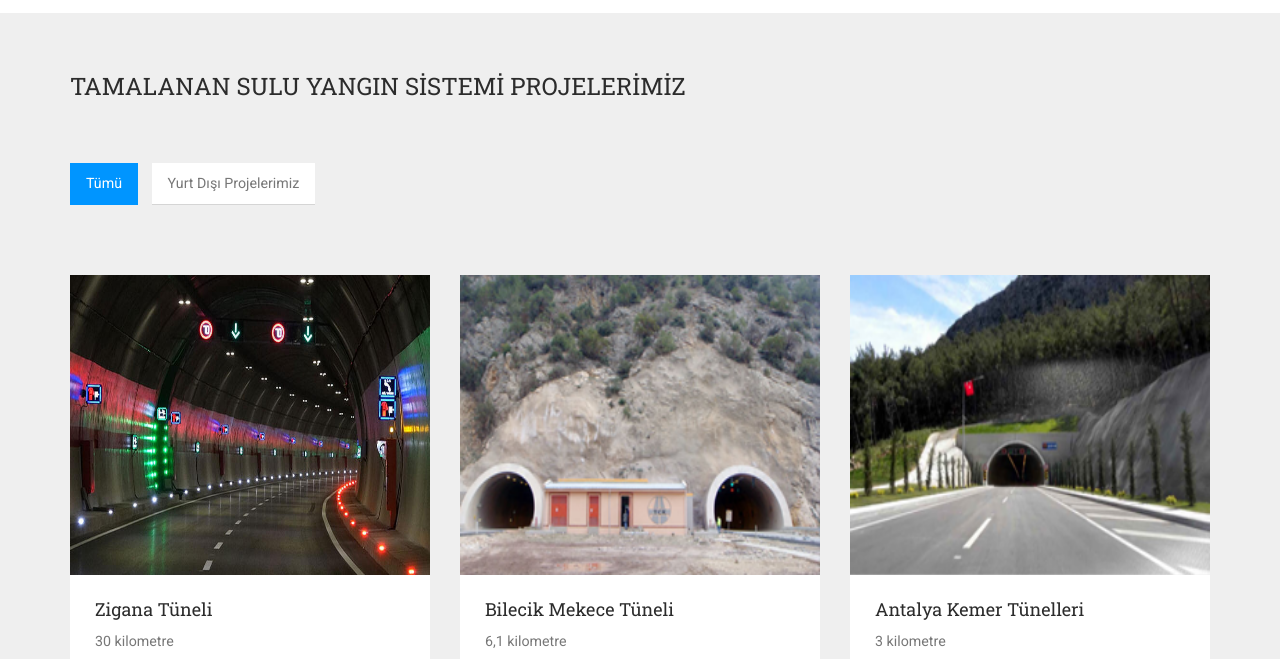
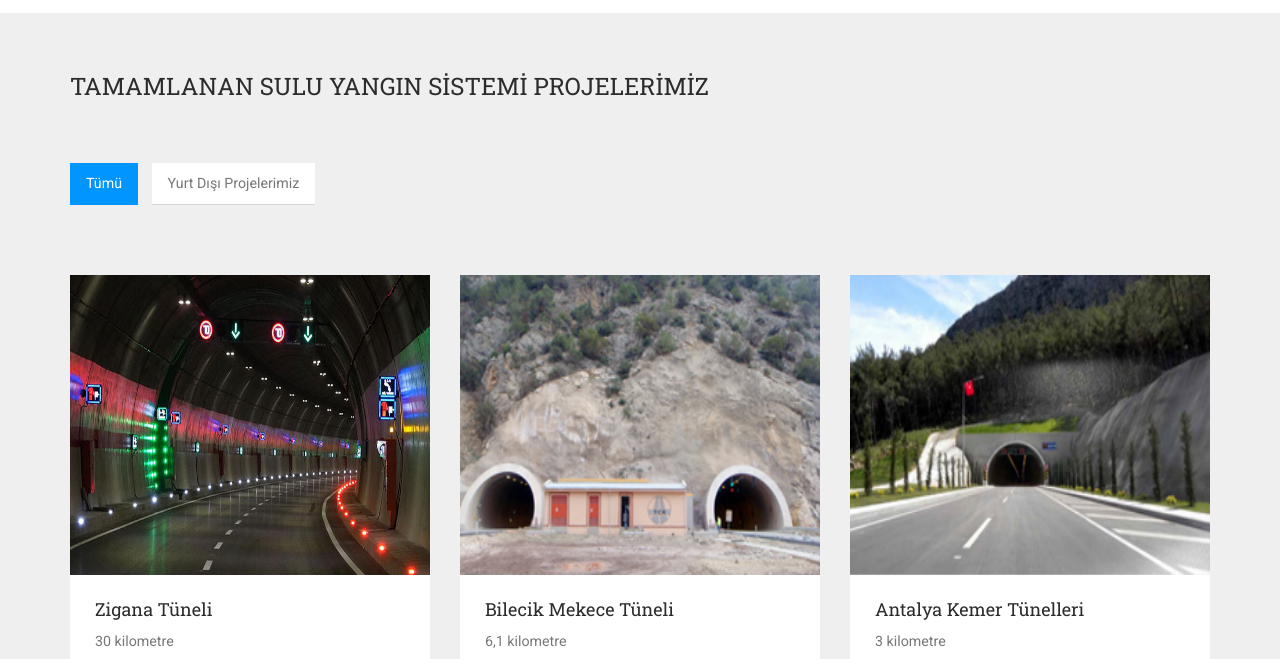
Before and after one commit to Nosiferum/Leco, a plain HTML site: page html/tr/bitenProjeler.html in a window 1280 px wide. Shown: the part 141-800 px from the top of the page. Drawn offline with Linux system fonts and the light colour scheme; files whose address does not match are found by name.

Commit message:
fix: Fixed typo

```diff
--- a/html/tr/bitenProjeler.html
+++ b/html/tr/bitenProjeler.html
@@ -36,7 +36,7 @@
     <div class="inner-container container">
         <div class="row">
             <div class="section-header col-md-12">
-                <h2>TAMALANAN SULU YANGIN SİSTEMİ PROJELERİMİZ</h2>
+                <h2>TAMAMLANAN SULU YANGIN SİSTEMİ PROJELERİMİZ</h2>
             </div> <!-- /.section-header -->
         </div> <!-- /.row -->
         <div class="projects-holder-3">
```
Also changed, not shown: html/tr/products.html (+0 -3 lines).
